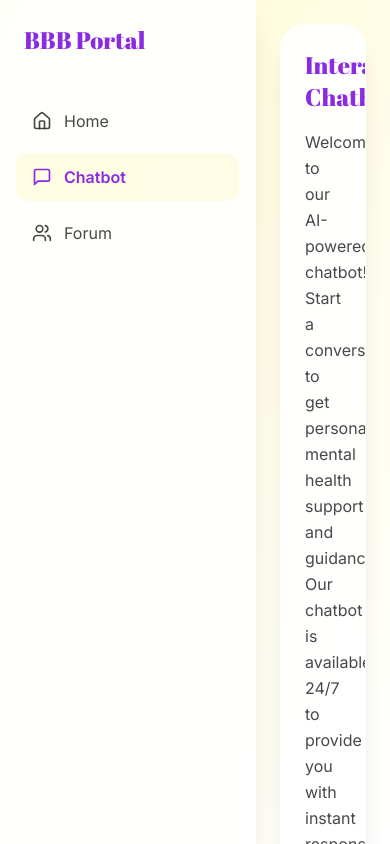
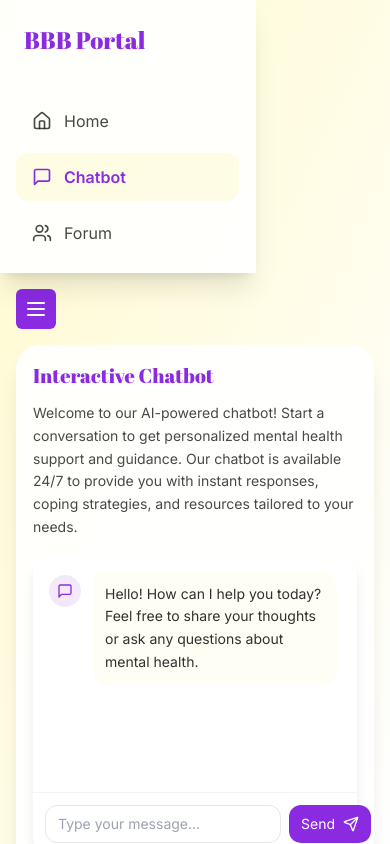
Before and after one commit to Aditi2k5/bbb, a Next.js app: page /dashboard in a window 390 px wide. Built offline with nearby package versions, Linux system fonts and the light colour scheme; a web font is replaced by a local one.

Commit message:
mobile view update

```diff
--- a/app/dashboard/page.tsx
+++ b/app/dashboard/page.tsx
@@ -5,14 +5,29 @@ import { Sidebar } from '../../components/SideBar'
 import { ChatInterface } from '../../components/ChatInterface'
 import { Forum } from '../../components/Forum'
 import { motion } from 'framer-motion'
+import { Menu } from 'lucide-react'
 
 export default function Dashboard() {
-  const [activeSection, setActiveSection] = useState<'chatbot' | 'forum'>('chatbot')
+  const [activeSection, setActiveSection] = useState<'chatbot' | 'brain-model' | 'forum'>('chatbot')
+  const [isSidebarOpen, setIsSidebarOpen] = useState(false)
 
   return (
-    <div className="flex h-screen bg-gradient-to-br from-bbb-yellow to-white">
-      <Sidebar activeSection={activeSection} setActiveSection={setActiveSection} />
-      <main className="flex-1 p-6 overflow-y-auto">
+    <div className="flex flex-col md:flex-row h-screen bg-gradient-to-br from-bbb-yellow to-white">
+      <Sidebar
+        activeSection={activeSection}
+        setActiveSection={setActiveSection}
+        isSidebarOpen={isSidebarOpen}
+        setIsSidebarOpen={setIsSidebarOpen}
+      />
+      <main className="flex-1 p-4 md:p-6 overflow-y-auto">
+        <div className="md:hidden mb-4">
+          <button
+            onClick={() => setIsSidebarOpen(true)}
+            className="p-2 rounded-md bg-bbb-purple text-white"
+          >
+            <Menu size={24} />
+          </button>
+        </div>
         <motion.div
           initial={{ opacity: 0, y: 20 }}
           animate={{ opacity: 1, y: 0 }}
@@ -20,20 +35,34 @@ export default function Dashboard() {
           className="max-w-6xl mx-auto"
         >
           <div className="bg-white/90 backdrop-blur-md rounded-3xl shadow-xl border border-white/20 overflow-hidden">
-            <div className="p-6 md:p-8">
+            <div className="p-4 md:p-6 lg:p-8">
               {activeSection === 'chatbot' && (
                 <motion.div
                   initial={{ opacity: 0 }}
                   animate={{ opacity: 1 }}
                   transition={{ duration: 0.3 }}
                 >
-                  <h2 className="text-2xl md:text-3xl font-abril text-bbb-purple mb-4">
+                  <h2 className="text-xl md:text-2xl lg:text-3xl font-abril text-bbb-purple mb-3 md:mb-4">
                     Interactive Chatbot
                   </h2>
-                  <p className="text-bbb-black/80 mb-6 leading-relaxed max-w-3xl">
+                  <p className="text-sm md:text-base text-bbb-black/80 mb-4 md:mb-6 leading-relaxed max-w-3xl">
                     Welcome to our AI-powered chatbot! Start a conversation to get personalized mental health support and guidance. Our chatbot is available 24/7 to provide you with instant responses, coping strategies, and resources tailored to your needs.
                   </p>
                   <ChatInterface />
+                </motion.div>
+              )}
+              {activeSection === 'brain-model' && (
+                <motion.div
+                  initial={{ opacity: 0 }}
+                  animate={{ opacity: 1 }}
+                  transition={{ duration: 0.3 }}
+                >
+                  <h2 className="text-xl md:text-2xl lg:text-3xl font-abril text-bbb-purple mb-3 md:mb-4">
+                    3D Brain Model
+                  </h2>
+                  <p className="text-sm md:text-base text-bbb-black/80 mb-4 md:mb-6 leading-relaxed max-w-3xl">
+                    Explore the human brain in stunning 3D detail. Click and drag to rotate the model and learn about different brain regions and their functions.
+                  </p>
                 </motion.div>
               )}
               {activeSection === 'forum' && (
@@ -42,11 +71,11 @@ export default function Dashboard() {
                   animate={{ opacity: 1 }}
                   transition={{ duration: 0.3 }}
                 >
-                  <h2 className="text-2xl md:text-3xl font-abril text-bbb-purple mb-4">
+                  <h2 className="text-xl md:text-2xl lg:text-3xl font-abril text-bbb-purple mb-3 md:mb-4">
                     Support Forum
                   </h2>
-                  <p className="text-bbb-black/80 mb-6 leading-relaxed max-w-3xl">
-                    Welcome to our support forum. This is a safe space to share your experiences, ask questions, and connect with others who understand what you are going through. Whether you are dealing with a brain injury, disability, or supporting someone who is, you will find a community of understanding and support here.
+                  <p className="text-sm md:text-base text-bbb-black/80 mb-4 md:mb-6 leading-relaxed max-w-3xl">
+                    Welcome to our support forum. This is a safe space to share your experiences, ask questions, and connect with others who understand what you're going through. Whether you're dealing with a brain injury, disability, or supporting someone who is, you'll find a community of understanding and support here.
                   </p>
                   <Forum />
                 </motion.div>
--- a/components/ChatInterface.tsx
+++ b/components/ChatInterface.tsx
@@ -12,30 +12,30 @@ export function ChatInterface() {
       initial={{ opacity: 0, y: 20 }}
       animate={{ opacity: 1, y: 0 }}
       transition={{ duration: 0.3 }}
-      className="bg-white rounded-2xl shadow-lg min-h-[400px] flex flex-col"
+      className="bg-white rounded-2xl shadow-lg min-h-[300px] md:min-h-[400px] flex flex-col"
     >
-      <div className="flex-1 p-6 overflow-y-auto">
-        <div className="flex items-start gap-4 mb-4">
-          <div className="w-10 h-10 rounded-full bg-bbb-purple/10 flex items-center justify-center mt-1">
-            <MessageSquare className="w-5 h-5 text-bbb-purple" />
+      <div className="flex-1 p-4 md:p-6 overflow-y-auto">
+        <div className="flex items-start gap-3 md:gap-4 mb-4">
+          <div className="w-8 h-8 md:w-10 md:h-10 rounded-full bg-bbb-purple/10 flex items-center justify-center mt-1">
+            <MessageSquare className="w-4 h-4 md:w-5 md:h-5 text-bbb-purple" />
           </div>
-          <div className="bg-bbb-yellow/20 rounded-2xl rounded-tl-none p-4 max-w-md">
-            <p className="text-bbb-black/90 leading-relaxed">Hello! How can I help you today? Feel free to share your thoughts or ask any questions about mental health.</p>
+          <div className="bg-bbb-yellow/20 rounded-2xl rounded-tl-none p-3 md:p-4 max-w-[calc(100%-3rem)] md:max-w-md">
+            <p className="text-sm md:text-base text-bbb-black/90 leading-relaxed">Hello! How can I help you today? Feel free to share your thoughts or ask any questions about mental health.</p>
           </div>
         </div>
       </div>
-      <div className="border-t border-gray-100 p-4">
-        <form className="flex gap-4" onSubmit={(e) => e.preventDefault()}>
+      <div className="border-t border-gray-100 p-3 md:p-4">
+        <form className="flex gap-2 md:gap-4" onSubmit={(e) => e.preventDefault()}>
           <input
             type="text"
             value={message}
             onChange={(e) => setMessage(e.target.value)}
             placeholder="Type your message..."
-            className="flex-1 px-4 py-2 rounded-xl border border-gray-200 focus:outline-none focus:ring-2 focus:ring-bbb-purple/20 transition-all duration-200"
+            className="flex-1 px-3 md:px-4 py-2 rounded-xl border border-gray-200 focus:outline-none focus:ring-2 focus:ring-bbb-purple/20 transition-all duration-200 text-sm md:text-base"
           />
           <button
             type="submit"
-            className="px-4 py-2 bg-bbb-purple text-white rounded-xl hover:bg-bbb-purple/90 transition-colors duration-200 flex items-center gap-2"
+            className="px-3 md:px-4 py-2 bg-bbb-purple text-white rounded-xl hover:bg-bbb-purple/90 transition-colors duration-200 flex items-center gap-2 text-sm md:text-base"
           >
             Send
             <Send className="w-4 h-4" />
--- a/components/SideBar.tsx
+++ b/components/SideBar.tsx
@@ -5,11 +5,13 @@ import { motion } from 'framer-motion'
 import { Home, MessageSquare, Users } from 'lucide-react'
 
 interface SidebarProps {
-  activeSection: 'chatbot' | 'forum'
-  setActiveSection: (section: 'chatbot' | 'forum') => void
+  activeSection: 'chatbot' | 'brain-model' | 'forum'
+  setActiveSection: (section: 'chatbot' | 'brain-model' | 'forum') => void
+  isSidebarOpen: boolean
+  setIsSidebarOpen: (isOpen: boolean) => void
 }
 
-export function Sidebar({ activeSection, setActiveSection }: SidebarProps) {
+export function Sidebar({ activeSection, setActiveSection, isSidebarOpen, setIsSidebarOpen }: SidebarProps) {
   return (
     <motion.div
       initial={{ x: -100, opacity: 0 }}
@@ -28,10 +30,10 @@ export function Sidebar({ activeSection, setActiveSection }: SidebarProps) {
           <Home className="w-5 h-5 mr-3 transition-transform duration-200 group-hover:scale-110" />
           <span>Home</span>
         </Link>
-        {['chatbot', 'forum'].map((section) => (
+        {['chatbot','forum'].map((section) => (
           <button
             key={section}
-            onClick={() => setActiveSection(section as 'chatbot' | 'forum')}
+            onClick={() => setActiveSection(section as 'chatbot' |  'forum')}
             className={`flex items-center px-4 py-3 rounded-xl transition-all duration-200 w-full ${
               activeSection === section
                 ? 'bg-bbb-yellow/50 text-bbb-purple font-semibold'
```
Also changed, not shown: components/Forum.tsx (+17 -17 lines).
